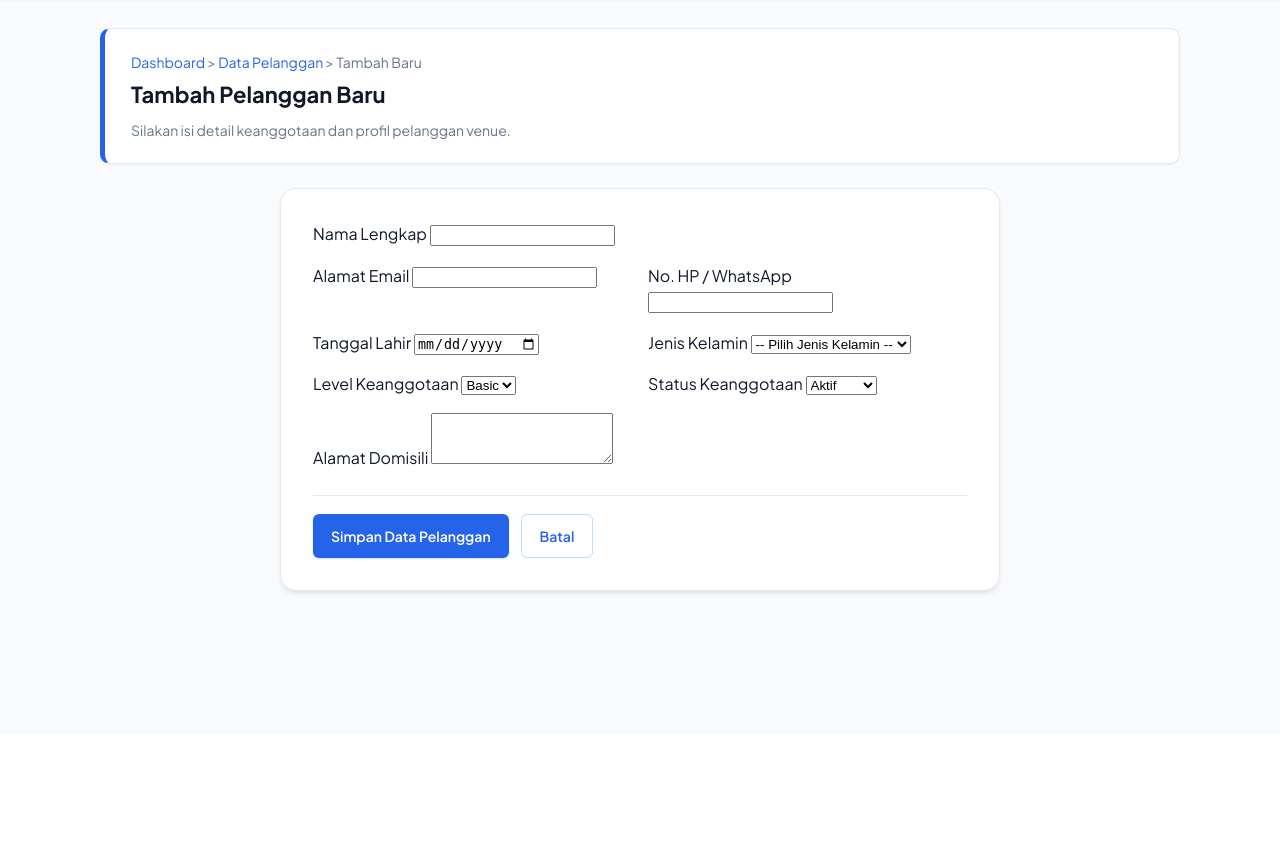
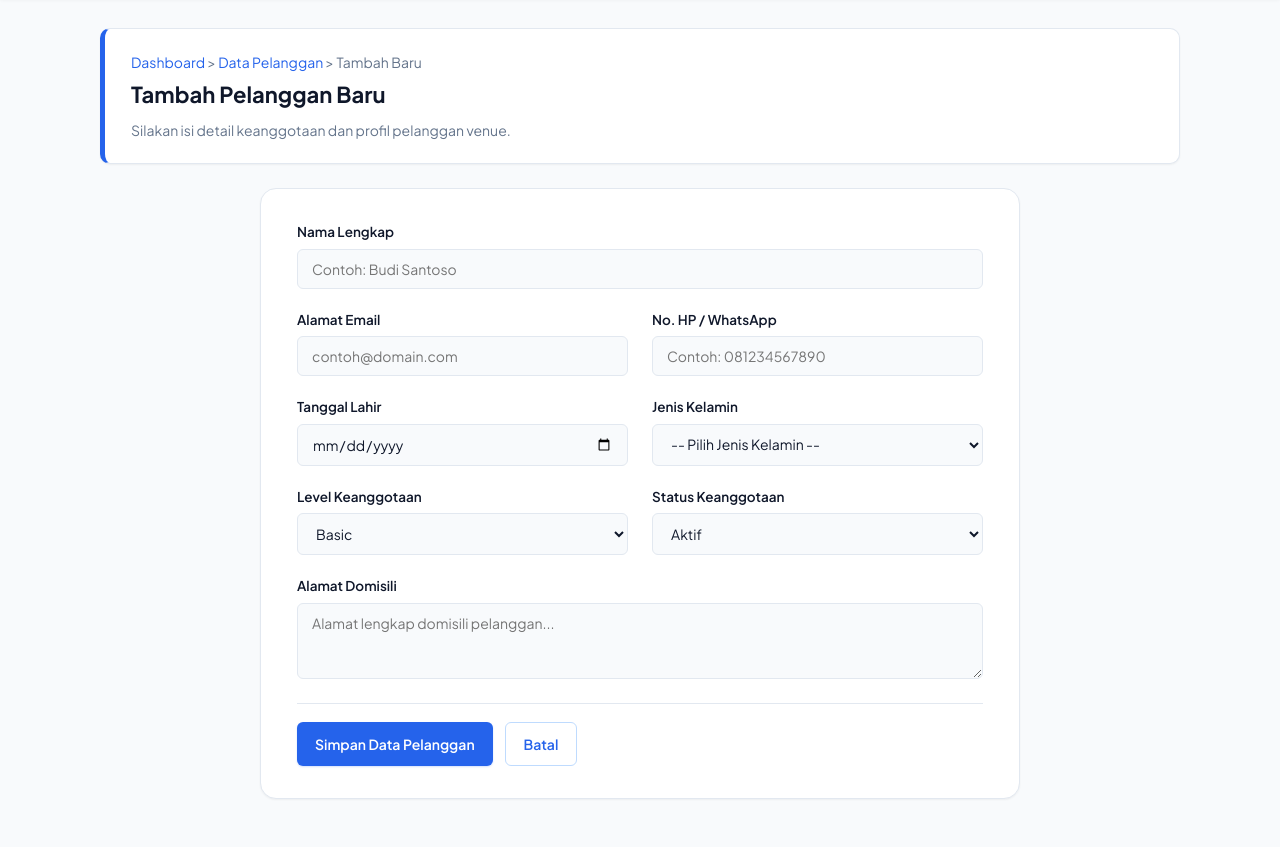
Before and after one commit to azizahhnie-art/TUGASBESAR-M4-NURAZIZAH-102022500188, a Laravel app: page /pelanggan/create in a window 1280 px wide. Shown: the part 65-912 px from the top of the page. Before the commit the page ends 660 px from the top, so only its background shows below. Run offline with Laravel 12, Linux system fonts and the light colour scheme; a user stored in the database is signed in; data comes from the database, SQL or seed files in the repository.

Commit message:
Perbaiki tata letak dan styling input form pelanggan dan lapangan

```diff
--- a/Modul 4/public/css/styling.css
+++ b/Modul 4/public/css/styling.css
@@ -809,7 +809,8 @@ tr:hover td {
     margin: 0 0 24px 0;
 }
 
-.form-card label {
+.form-card label,
+.form-card-wide label {
     display: block;
     font-size: 13.5px;
     font-weight: 600;
@@ -819,26 +820,58 @@ tr:hover td {
 
 .form-card input,
 .form-card select,
-.form-card textarea {
+.form-card textarea,
+.form-card-wide input,
+.form-card-wide select,
+.form-card-wide textarea {
     width: 100%;
     padding: 10px 14px;
     font-family: inherit;
     font-size: 14px;
     border: 1px solid var(--border-color);
     border-radius: var(--radius-sm);
-    margin-bottom: 18px;
     box-sizing: border-box;
     background-color: #f8fafc;
+    color: var(--text-main);
     transition: all 0.15s ease;
+}
+
+.form-card input,
+.form-card select,
+.form-card textarea {
+    margin-bottom: 18px;
+}
+
+.form-card-wide input,
+.form-card-wide select,
+.form-card-wide textarea {
+    margin-bottom: 0;
 }
 
 .form-card input:focus,
 .form-card select:focus,
-.form-card textarea:focus {
+.form-card textarea:focus,
+.form-card-wide input:focus,
+.form-card-wide select:focus,
+.form-card-wide textarea:focus {
     border-color: var(--primary);
     background-color: #ffffff;
     outline: none;
     box-shadow: 0 0 0 3px rgba(37, 99, 235, 0.12);
+}
+
+.form-card input[type="file"],
+.form-card-wide input[type="file"] {
+    background-color: #f8fafc;
+    border: 1px dashed var(--border-color);
+    padding: 10px 14px;
+    cursor: pointer;
+}
+
+.form-card input[type="file"]:hover,
+.form-card-wide input[type="file"]:hover {
+    border-color: var(--primary);
+    background-color: var(--primary-light);
 }
 
 .form-button {
@@ -959,7 +992,12 @@ tr:hover td {
 .form-grid-2 {
     display: grid;
     grid-template-columns: 1fr 1fr;
-    gap: 16px;
+    gap: 20px 24px;
+}
+
+.form-grid-2 > div {
+    display: flex;
+    flex-direction: column;
 }
 
 .col-span-2 {
@@ -969,18 +1007,19 @@ tr:hover td {
 @media (max-width: 600px) {
     .form-grid-2 {
         grid-template-columns: 1fr;
+        gap: 16px;
     }
 }
 
 .form-card-wide {
-    max-width: 720px;
+    max-width: 760px;
     width: 100%;
     margin: 28px auto;
     background-color: #ffffff;
     border: 1px solid var(--border-color);
     border-radius: var(--radius-lg);
-    padding: 32px;
-    box-shadow: var(--shadow-md);
+    padding: 32px 36px;
+    box-shadow: var(--shadow-sm);
 }
 
 .tabel-akun-demo {
--- a/Modul 4/resources/views/form-lapangan.blade.php
+++ b/Modul 4/resources/views/form-lapangan.blade.php
@@ -153,7 +153,7 @@
                             </div>
                         @endif
                         <input type="file" id="foto" name="foto" accept="image/jpeg,image/png,image/jpg,image/webp">
-                        <small style="color: var(--text-light); display: block; margin-top: -12px; margin-bottom: 14px;">Format: JPG, PNG, WEBP (Maksimal 2 MB).</small>
+                        <small style="color: var(--text-muted); display: block; margin-top: 6px;">Format: JPG, PNG, WEBP (Maksimal 2 MB).</small>
                     </div>
 
                     <div class="col-span-2">
--- a/Modul 4/resources/views/pelanggan/form.blade.php
+++ b/Modul 4/resources/views/pelanggan/form.blade.php
@@ -84,17 +84,17 @@
                 <div class="form-grid-2">
                     <div class="col-span-2">
                         <label>Nama Lengkap</label>
-                        <input type="text" name="nama" value="{{ old('nama', $pelanggan->nama ?? '') }}" required>
+                        <input type="text" name="nama" value="{{ old('nama', $pelanggan->nama ?? '') }}" placeholder="Contoh: Budi Santoso" required>
                     </div>
 
                     <div>
                         <label>Alamat Email</label>
-                        <input type="email" name="email" value="{{ old('email', $pelanggan->email ?? '') }}">
+                        <input type="email" name="email" value="{{ old('email', $pelanggan->email ?? '') }}" placeholder="contoh@domain.com">
                     </div>
 
                     <div>
                         <label>No. HP / WhatsApp</label>
-                        <input type="text" name="no_hp" value="{{ old('no_hp', $pelanggan->no_hp ?? '') }}">
+                        <input type="text" name="no_hp" value="{{ old('no_hp', $pelanggan->no_hp ?? '') }}" placeholder="Contoh: 081234567890">
                     </div>
 
                     <div>
@@ -130,7 +130,7 @@
 
                     <div class="col-span-2">
                         <label>Alamat Domisili</label>
-                        <textarea name="alamat" rows="3">{{ old('alamat', $pelanggan->alamat ?? '') }}</textarea>
+                        <textarea name="alamat" rows="3" placeholder="Alamat lengkap domisili pelanggan...">{{ old('alamat', $pelanggan->alamat ?? '') }}</textarea>
                     </div>
                 </div>
 
```
